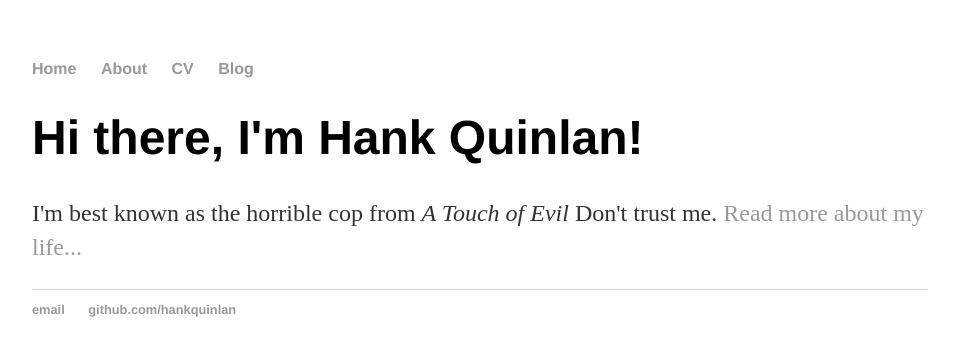
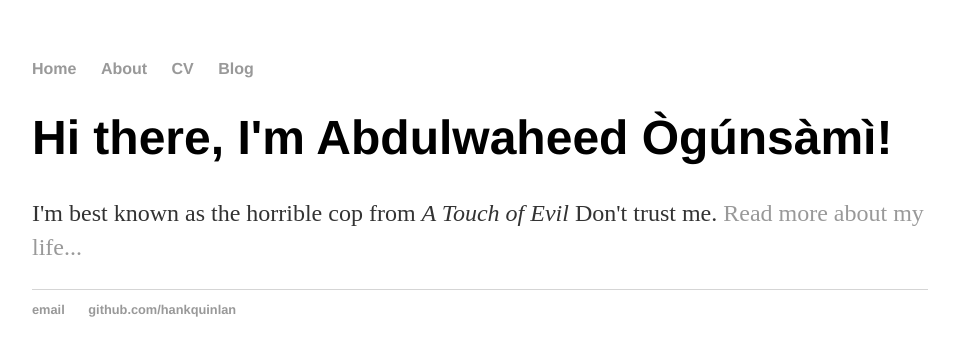
Before and after one commit to ogsm/ogsm.github.io, a Jekyll site: the page built from index.html, in a window 1280 px wide. Shown: the top 356 px of the page, without its empty margins (160-1115 px from the left). Built offline with Jekyll 4.4.1, drawn with Linux system fonts in a browser that asks for light colours.

Commit message:
Update index.html

```diff
--- a/index.html
+++ b/index.html
@@ -3,6 +3,6 @@ layout: default
 title: Hank Quinlan, Horrible Cop
 ---
 <div class="blurb">
-	<h1>Hi there, I'm Hank Quinlan!</h1>
+	<h1>Hi there, I'm Abdulwaheed Ògúnsàmì!</h1>
 	<p>I'm best known as the horrible cop from <em>A Touch of Evil</em> Don't trust me. <a href="/about">Read more about my life...</a></p>
 </div><!-- /.blurb -->
```
